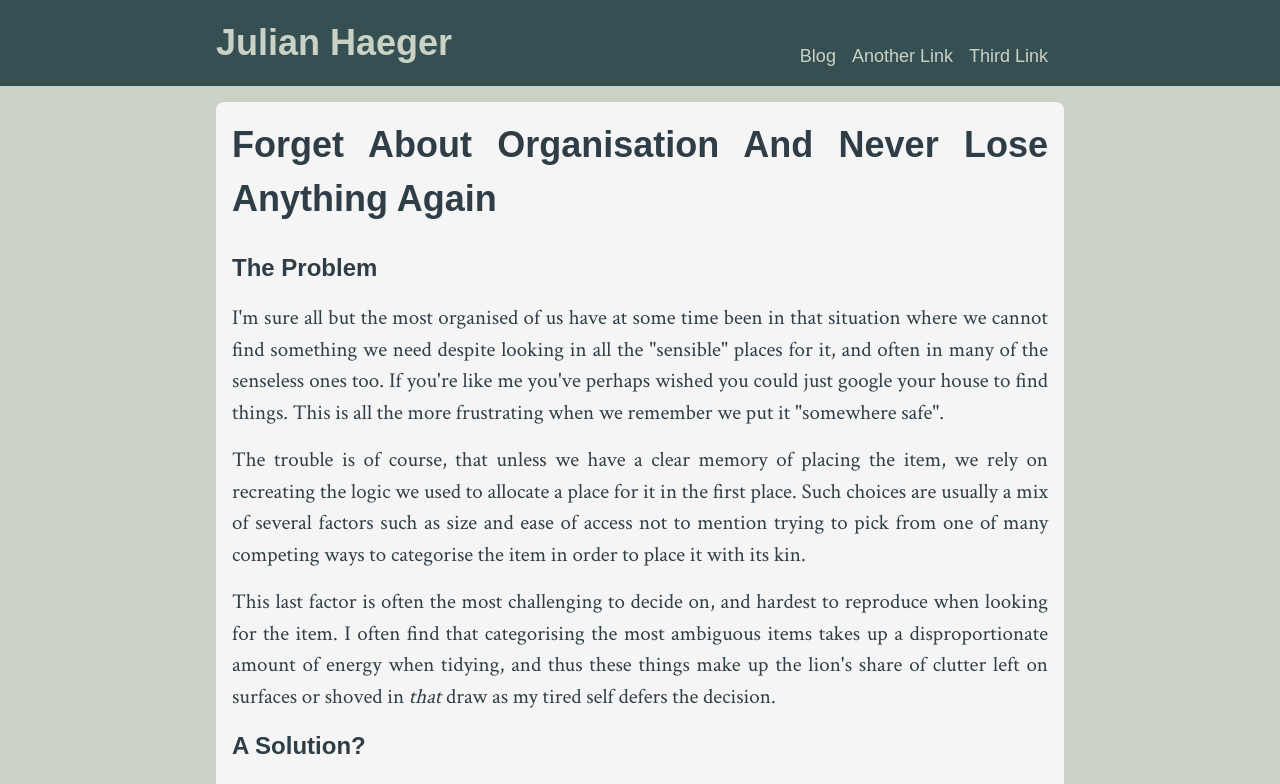
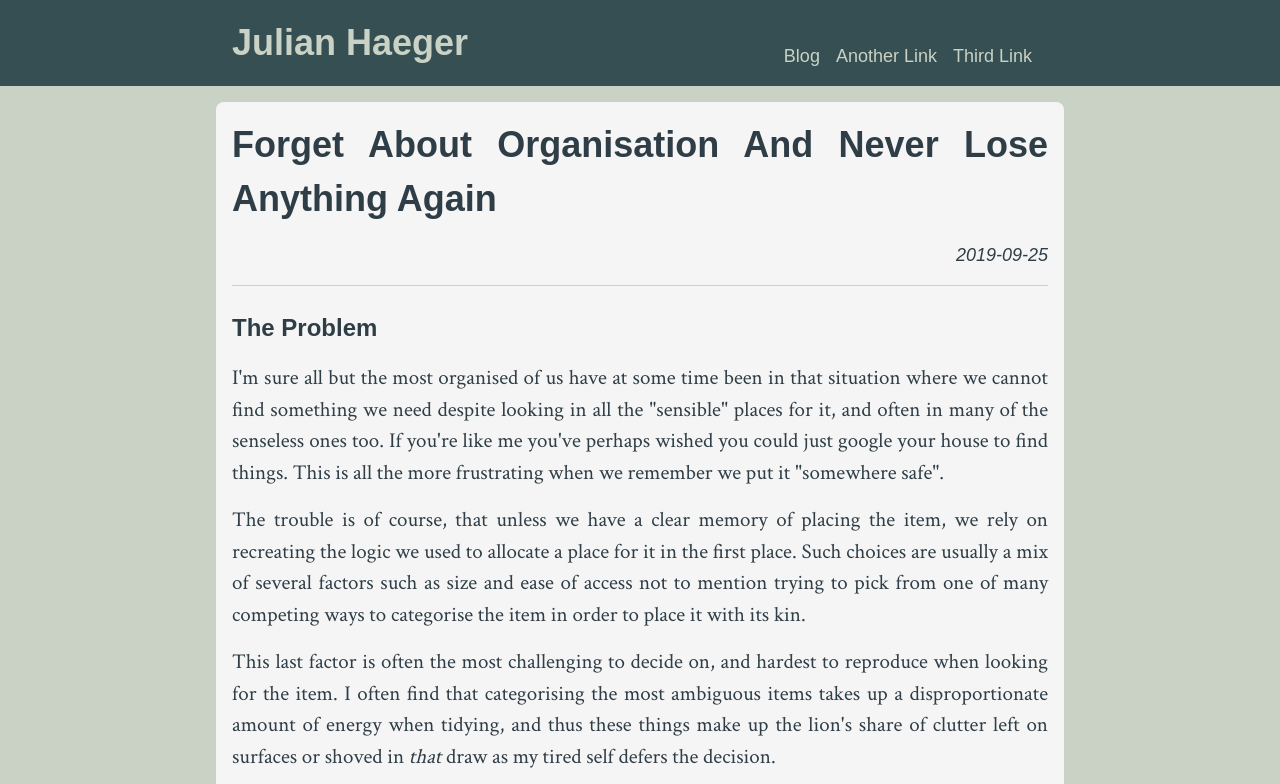
Before and after one commit to Foo42/next-blog, a Next.js app: page /posts/forget-about-organisation-and-never-lose-anything-again in a window 1280 px wide. Shown: the top 784 px of the page. Built offline with nearby package versions, Linux system fonts and the light colour scheme.

Commit message:
Tidying up blog post headers and adding publication date to them

```diff
--- a/src/app/globals.css
+++ b/src/app/globals.css
@@ -75,10 +75,6 @@ article {
   padding: var(--s1);
 }
 
-header {
-  color: rgb(var(--banner-text-rgb));
-  background-color: rgb(var(--banner-rgb));
-}
 
 .card {
   padding: 1rem;
--- a/src/app/layout.module.css
+++ b/src/app/layout.module.css
@@ -1,10 +1,15 @@
 .banner {
   background-color: rgb(var(--banner-rgb));
+  color: rgb(var(--banner-text-rgb));
   padding: 1rem;
+}
+
+.bannerContent {
   justify-content: space-between;
   align-items: flex-end;
   max-width: var(--primary-content-max-width);
   margin: auto;
+  padding: 0 2rem;
 }
 
 .banner h2 {
@@ -25,10 +30,9 @@
   justify-content: center;
 }
 
-
 /* Non mobile */
 @media(min-width: 40rem) {
-  .banner {
+  .bannerContent {
     display: flex;
   }
   .banner nav ul {
--- a/src/app/layout.tsx
+++ b/src/app/layout.tsx
@@ -23,11 +23,11 @@ function RootLayout({children}: PropsWithChildren<{}>){
   return (
     <html lang="en" className={crimsonText.className}>
       <body>
-        <header className="page-header">
-          <div className={styles.banner}>
+        <header className={styles.banner}>
+          <div className={styles.bannerContent}>
             <h1><Link href="/">Julian Haeger</Link></h1>
             <nav>
-              <ul style={{}}>
+              <ul>
                 <li>
                   <Link href="/posts">Blog</Link>
                 </li>
--- a/src/app/posts/[slug]/page.tsx
+++ b/src/app/posts/[slug]/page.tsx
@@ -1,5 +1,6 @@
 import { Markdown } from "@/components/markdown"
 import { listSortedPosts, loadFileFromSlug, PostFile } from "../../../../lib/listPostPaths"
+import styles from "./style.module.css"
 
 type Params = {
   slug: string
@@ -25,7 +26,12 @@ export default async function Post(props: Props) {
   return (
     <main>
       <article className='stack card' style={{ textAlign: 'justify' }}>
-        <h2>{post.metadata.title}</h2>
+        <header className={styles.postHeader}>
+          <h2>{post.metadata.title}</h2>
+          <div className={styles.postDate}>
+            {post.metadata.date.toISOString().split('T')[0]}
+          </div>
+        </header>
         <Markdown markdown={post.markdown} initialHeadingLevel={2} classNames={['pros']} />
       </article>
     </main>)
--- /dev/null
+++ b/src/app/posts/[slug]/style.module.css
@@ -0,0 +1,9 @@
+.postDate {
+  text-align: right;
+  font-style: italic;
+  margin: 1rem 0;
+}
+
+.postHeader {
+  border-bottom: 1px solid rgb(var(--theme-very-light-green-rgb))
+}
```
